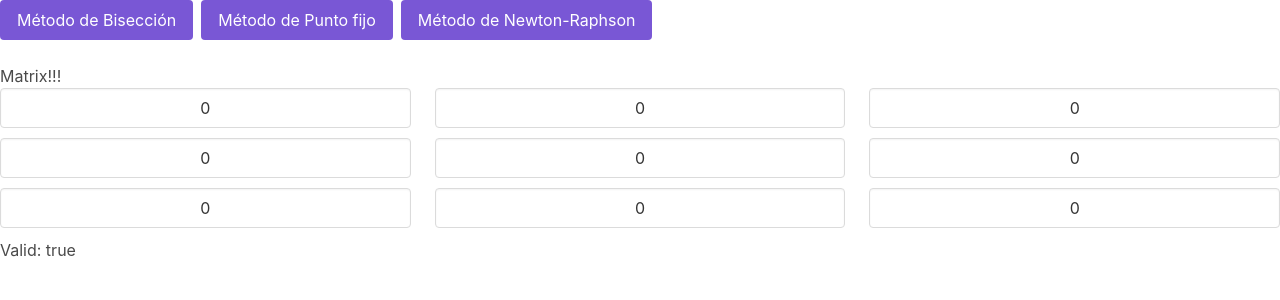
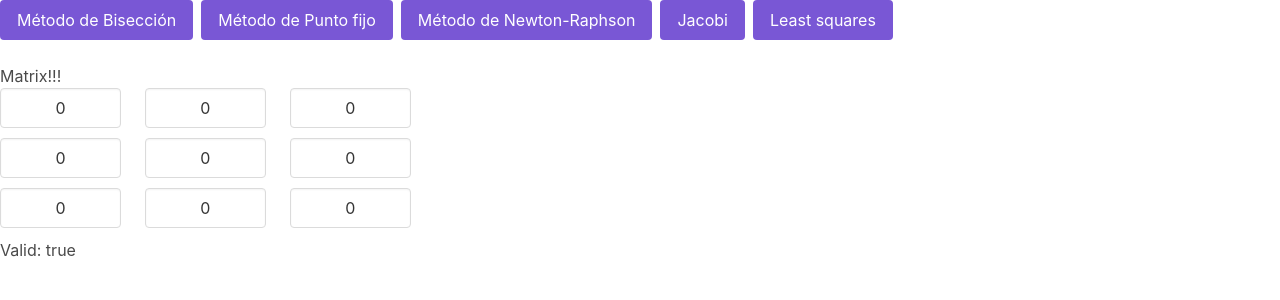
Before and after one commit to elyse0/numerical-methods, a Vue app: page / in a window 1280 px wide. Shown: the top 300 px of the page. Built offline with nearby package versions, Linux system fonts and the light colour scheme; what vue-iframes, vue-katex would draw is missing.

Commit message:
Router: Add routes to Jacobi and LeastSquares pages

```diff
--- a/src/pages/Mainpage.vue
+++ b/src/pages/Mainpage.vue
@@ -16,9 +16,30 @@
                 type="is-link"
                 label="Método de Newton-Raphson"
       />
+      <b-button tag="router-link"
+                to="/jacobi"
+                type="is-link"
+                label="Jacobi"
+      />
+      <b-button tag="router-link"
+                to="/least-squares"
+                type="is-link"
+                label="Least squares"
+      />
     </div>
 
-    <AppMatrix></AppMatrix>
+    <div class="columns">
+      <div class="column">
+        <AppMatrix></AppMatrix>
+      </div>
+      <div class="column">
+
+      </div>
+      <div class="column">
+
+      </div>
+    </div>
+
   </div>
 </template>
 
--- a/src/router/index.ts
+++ b/src/router/index.ts
@@ -1,4 +1,5 @@
 import FixedPointPage from '@/pages/FixedPointPage.vue'
+import JacobiPage from '@/pages/JacobiPage.vue'
 import NewtonRaphsonPage from '@/pages/NewtonRaphsonPage.vue'
 import Vue from 'vue'
 import VueRouter, {RouteConfig} from 'vue-router'
@@ -31,6 +32,11 @@ const routes: Array<RouteConfig> = [
         component: NewtonRaphsonPage
     },
     {
+        path: '/jacobi',
+        name: 'JacobiPage',
+        component: JacobiPage
+    },
+    {
         path: '/least-squares',
         name: 'LeastSquaresPage',
         component: LeastSquaresPage
```
